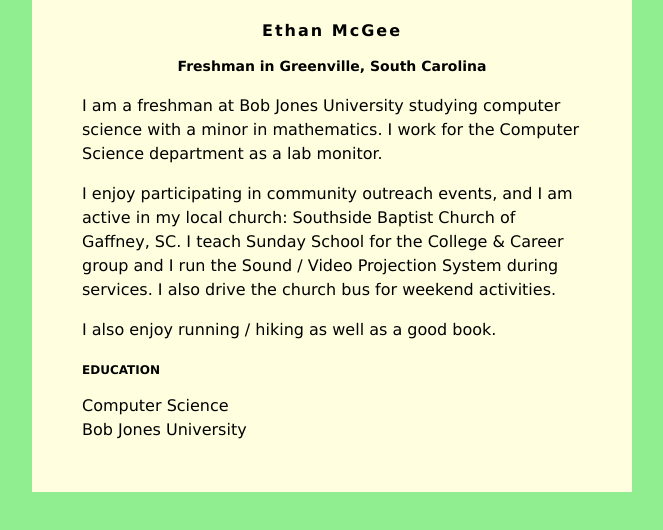
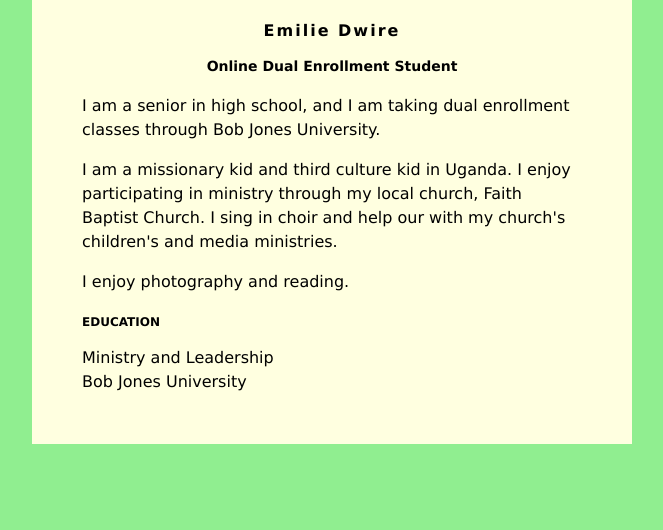
Before and after one commit to EmilieD23/EmilieD23.GitHub.io, a plain HTML site: page index.html in a window 1280 px wide. Shown: the whole page, without its empty margins (308-971 px from the left). Drawn offline with Linux system fonts and the light colour scheme.

Commit message:
Update index.html

```diff
--- a/index.html
+++ b/index.html
@@ -29,19 +29,19 @@ h3 {
 </head>
 <body>
 <div id="content">
-    <h1>Ethan McGee</h1>
-    <h2>Freshman in Greenville, South Carolina</h2>
+    <h1>Emilie Dwire</h1>
+    <h2>Online Dual Enrollment Student</h2>
 
-      <p>I am a freshman at Bob Jones University studying computer science with a minor in mathematics. I work for the Computer Science department as a lab monitor.</p>
+      <p>I am a senior in high school, and I am taking dual enrollment classes through Bob Jones University.</p>
       <p>
-        I enjoy participating in community outreach events, and I am active in my local church: Southside Baptist Church of Gaffney, SC. I teach Sunday School for the College &amp; Career group and I run the Sound / Video Projection System during services. I also drive the church bus for weekend activities.
+        I am a missionary kid and third culture kid in Uganda. I enjoy participating in ministry through my local church, Faith Baptist Church. I sing in choir and help our with my church's children's and media ministries.
       </p>
       <p>
-        I also enjoy running / hiking as well as a good book.
+        I enjoy photography and reading.
       </p>
 
       <h3>EDUCATION</h3>
-      Computer Science<br />
+      Ministry and Leadership<br />
       Bob Jones University
   </div>
 
```
